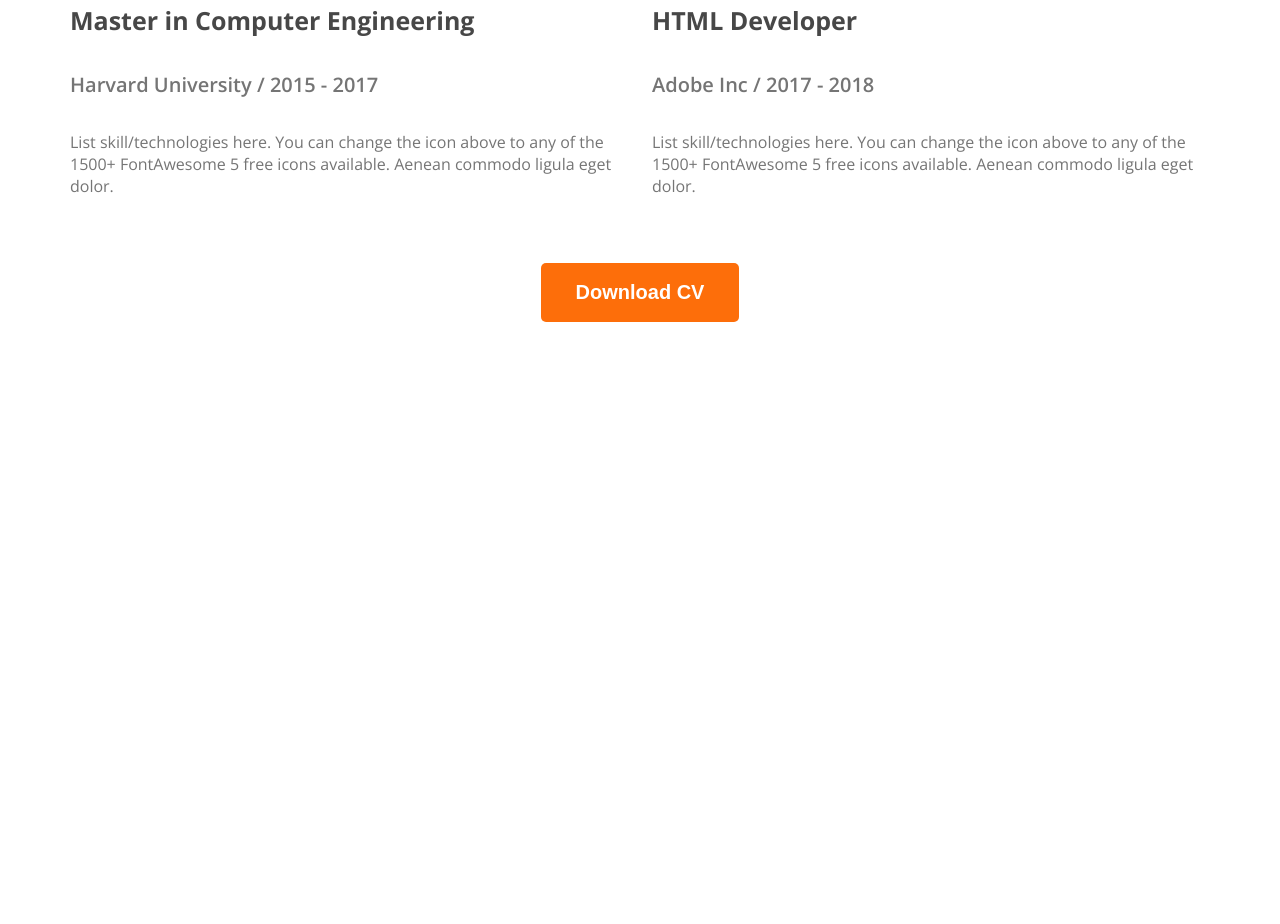
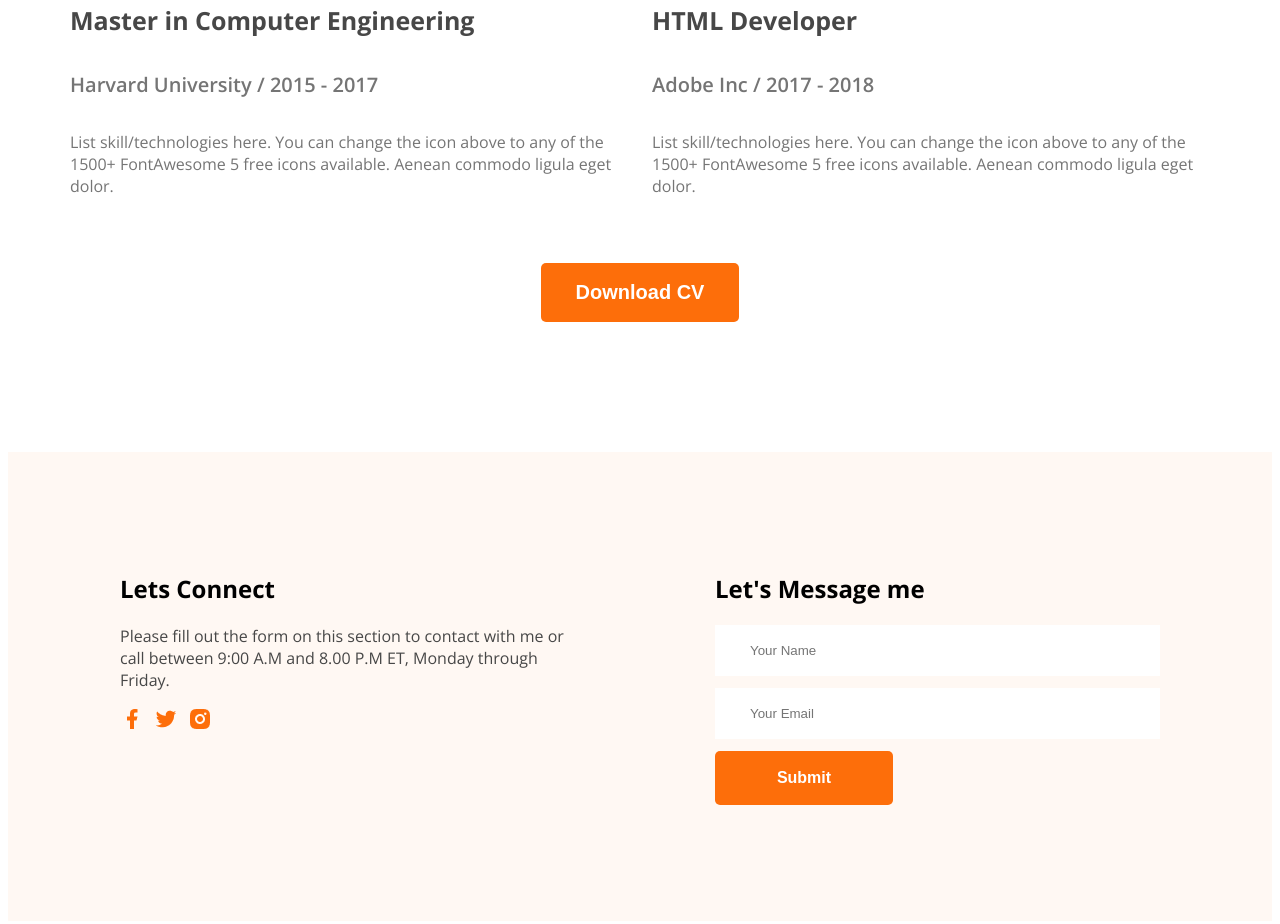
Before and after one commit to HiYasin/EDGE-IIUC-CBI-031-Front-ReactNode, a plain HTML site: page Week 01/Project 01/index.html in a window 1280 px wide. Shown: the part 3010-3934 px from the top of the page. Before the commit the page ends 3462 px from the top, so only its background shows below. Drawn offline with nearby package versions, Linux system fonts and the light colour scheme.

Commit message:
Footer completed

```diff
--- a/Week 01/Project 01/index.html
+++ b/Week 01/Project 01/index.html
@@ -149,5 +149,34 @@
         </section>
 
     </main>
+    <footer>
+        <section class="footer-container">
+            <div class="footer-title">
+                <h2>Lets Connect</h2>
+                <p>
+                    Please fill out the form on this section to contact with me or call between 9:00 A.M and 8.00 P.M ET, Monday through Friday.
+                </p>
+                <div class="socials">
+                    <img src="assets/icons/facebook.png" alt="">
+                    <img src="assets/icons/twitter.png" alt="">
+                    <img src="assets/icons/insta.png" alt="">
+                </div>
+            </div>
+            <div class="footer-form">
+                <h2>Let's Message me</h2>
+                <form action="#">
+                    <div>
+                        <input type="text" id="name" placeholder="Your Name">
+                    </div>
+                    <div>
+                        <input type="email" id="email" placeholder="Your Email">
+                    </div>
+                    <div>
+                        <input class="btn-primary" type="submit" value="Submit">
+                    </div>
+                </form>
+            </div>
+        </section>
+    </footer>
   </body>
 </html>
--- a/Week 01/Project 01/style.css
+++ b/Week 01/Project 01/style.css
@@ -204,3 +204,46 @@ main{
     margin: 50px auto;
     display: block;
 }
+
+footer{
+    background: var(--bg-secondary);
+    padding: 100px 0px;
+}
+.footer-container{
+    max-width: 1040px;
+    margin: 0 auto;
+    display: grid;
+    grid-template-columns: 1fr 1fr;
+    gap: 150px;
+}
+
+.footer-container p{
+    font-size: 16px;
+    font-weight: 400;
+    color: var(--dark2);
+}
+
+.socials{
+    display: flex;
+    gap: 10px;
+}
+
+.footer-form input{
+    width: 100%;
+    border: none;
+    padding: 18px 35px;
+}
+.footer-form div{
+    width: 100%;
+    margin: 12px 0px;
+}
+
+.footer-form input[type="submit"]{
+    font-size: 16px;
+    width: 40%;
+    font-weight: bold;
+    background-color: #FD6E0A;
+    color: white;
+    border-radius: 5px;
+    cursor: pointer;
+}
```
